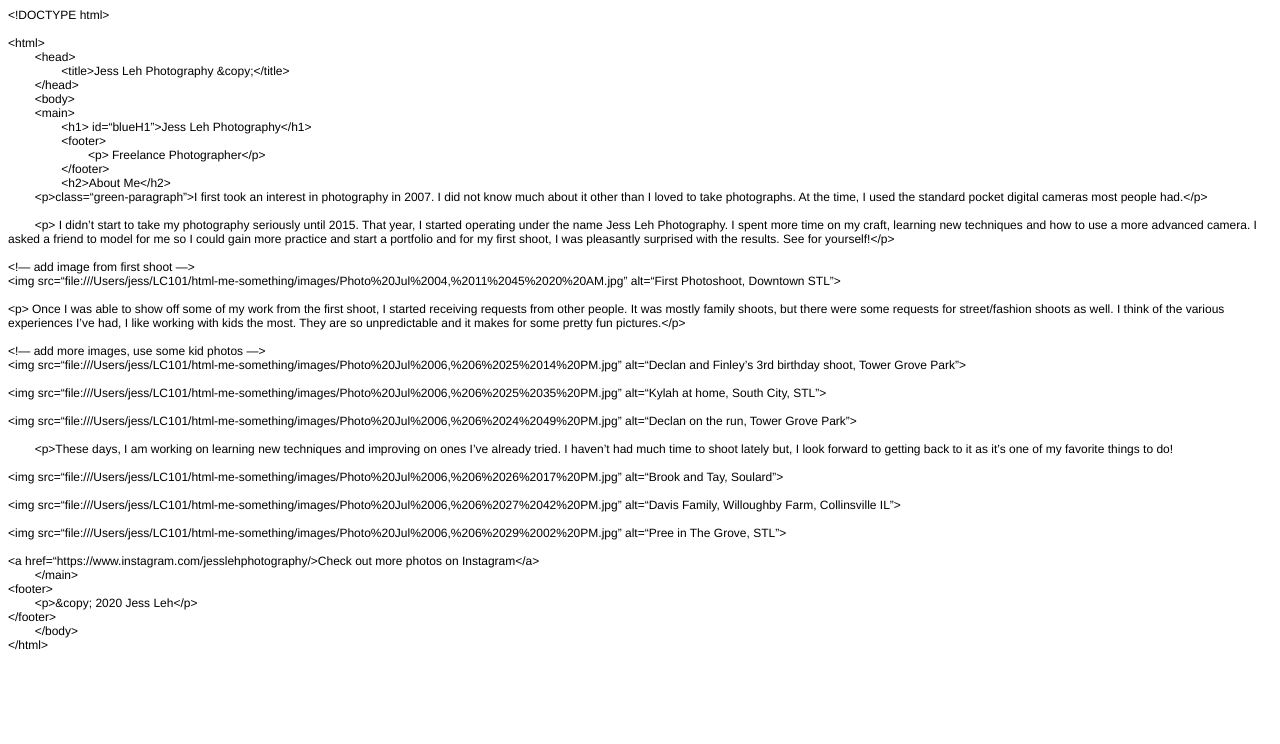
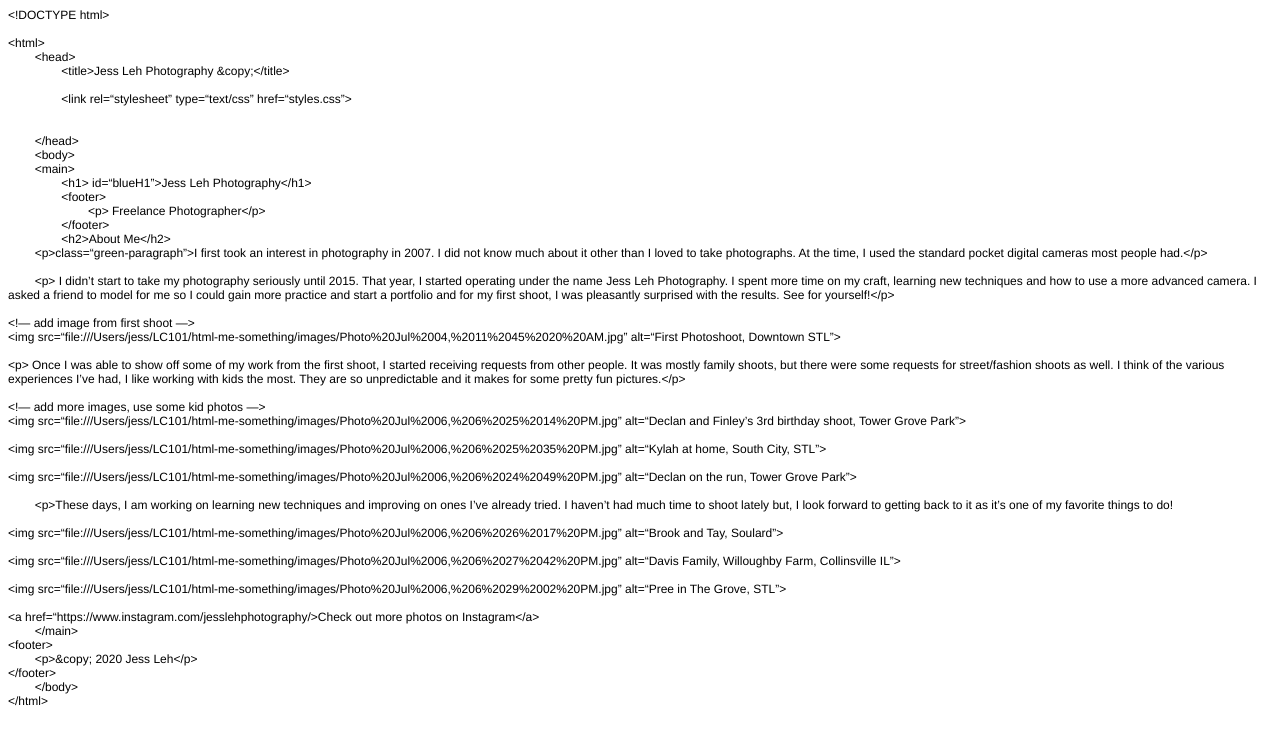
Before and after one commit to EyeLikeFire/html-me-something-1, a plain HTML site: page index.html in a window 1280 px wide. Drawn offline with Linux system fonts and the light colour scheme.

Commit message:
linked css style sheet to html file

```diff
--- a/index.html
+++ b/index.html
@@ -9,6 +9,8 @@
   <style type="text/css">
     p.p1 {margin: 0.0px 0.0px 0.0px 0.0px; font: 12.0px 'Helvetica Neue'}
     p.p2 {margin: 0.0px 0.0px 0.0px 0.0px; font: 12.0px 'Helvetica Neue'; min-height: 14.0px}
+    p.p3 {margin: 0.0px 0.0px 0.0px 0.0px; font: 12.0px Courier; color: #000000; -webkit-text-stroke: #000000; min-height: 14.0px}
+    span.s1 {font-kerning: none}
     span.Apple-tab-span {white-space:pre}
   </style>
 </head>
@@ -19,6 +21,10 @@
 <p class="p1">&lt;html&gt;</p>
 <p class="p1"><span class="Apple-tab-span">	</span>&lt;head&gt;</p>
 <p class="p1"><span class="Apple-tab-span">	</span><span class="Apple-tab-span">	</span>&lt;title&gt;Jess Leh Photography &amp;copy;&lt;/title&gt;</p>
+<p class="p2"><br></p>
+<p class="p1"><span class="Apple-tab-span">	</span><span class="Apple-tab-span">	</span>&lt;link rel=“stylesheet” type=“text/css” href=“styles.css”&gt;</p>
+<p class="p3"><span class="s1"></span><br></p>
+<p class="p2"><br></p>
 <p class="p1"><span class="Apple-tab-span">	</span>&lt;/head&gt;</p>
 <p class="p1"><span class="Apple-tab-span">	</span>&lt;body&gt;</p>
 <p class="p1"><span class="Apple-tab-span">	</span>&lt;main&gt;</p>
```
